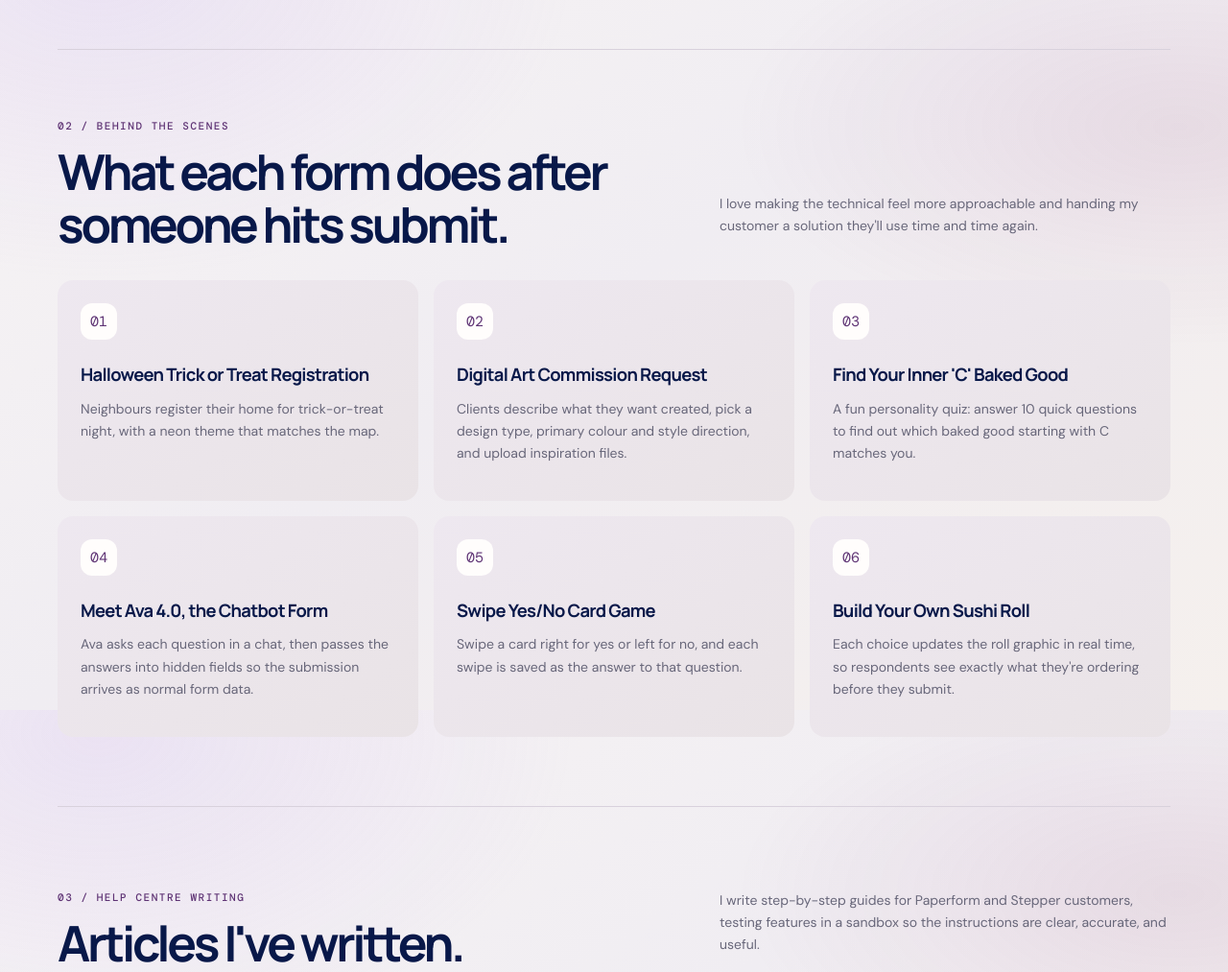
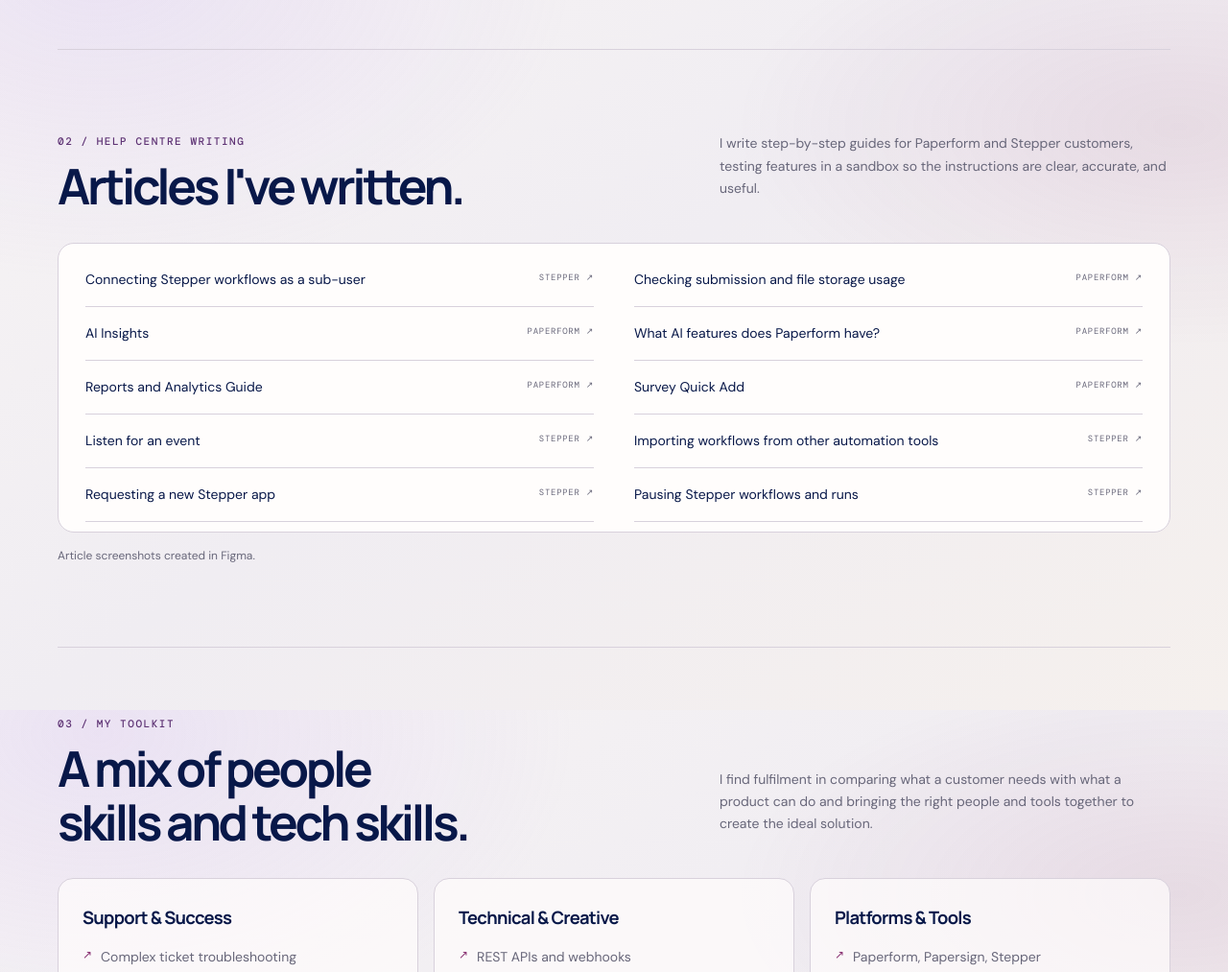
Before and after one commit to jenn2nsaus/portfolio, a plain HTML site: page index.html in a window 1280 px wide. Shown: the part 2460-3473 px from the top of the page at 96% size. Drawn offline with nearby package versions, Linux system fonts and the light colour scheme.

Commit message:
Update index.html

```diff
--- a/index.html
+++ b/index.html
@@ -407,52 +407,12 @@
       </div>
     </section>
 
-    <section class="section" id="approach">
-      <div class="section-heading">
-        <div>
-          <span class="section-kicker">02 / Behind the scenes</span>
-          <h2 class="section-title">What each form does after someone hits submit.</h2>
-        </div>
-        <p class="section-intro">I love making the technical feel more approachable and handing my customer a solution they'll use time and time again.</p>
-      </div>
-      <div class="process-grid">
-        <article class="process-card">
-          <span class="process-icon" aria-hidden="true">01</span>
-          <h3>Halloween Trick or Treat Registration</h3>
-          <p>Neighbours register their home for trick-or-treat night, with a neon theme that matches the map.</p>
-        </article>
-        <article class="process-card">
-          <span class="process-icon" aria-hidden="true">02</span>
-          <h3>Digital Art Commission Request</h3>
-          <p>Clients describe what they want created, pick a design type, primary colour and style direction, and upload inspiration files.</p>
-        </article>
-        <article class="process-card">
-          <span class="process-icon" aria-hidden="true">03</span>
-          <h3>Find Your Inner 'C' Baked Good</h3>
-          <p>A fun personality quiz: answer 10 quick questions to find out which baked good starting with C matches you.</p>
-        </article>
-        <article class="process-card">
-          <span class="process-icon" aria-hidden="true">04</span>
-          <h3>Meet Ava 4.0, the Chatbot Form</h3>
-          <p>Ava asks each question in a chat, then passes the answers into hidden fields so the submission arrives as normal form data.</p>
-        </article>
-        <article class="process-card">
-          <span class="process-icon" aria-hidden="true">05</span>
-          <h3>Swipe Yes/No Card Game</h3>
-          <p>Swipe a card right for yes or left for no, and each swipe is saved as the answer to that question.</p>
-        </article>
-        <article class="process-card">
-          <span class="process-icon" aria-hidden="true">06</span>
-          <h3>Build Your Own Sushi Roll</h3>
-          <p>Each choice updates the roll graphic in real time, so respondents see exactly what they're ordering before they submit.</p>
-        </article>
-      </div>
-    </section>
+
 
     <section class="section" id="writing">
       <div class="section-heading">
         <div>
-          <span class="section-kicker">03 / Help Centre writing</span>
+          <span class="section-kicker">02 / Help Centre writing</span>
           <h2 class="section-title">Articles I've written.</h2>
         </div>
         <p class="section-intro">I write step-by-step guides for Paperform and Stepper customers, testing features in a sandbox so the instructions are clear, accurate, and useful.</p>
@@ -476,7 +436,7 @@
     <section class="section" id="toolkit">
       <div class="section-heading">
         <div>
-          <span class="section-kicker">04 / My toolkit</span>
+          <span class="section-kicker">03 / My toolkit</span>
           <h2 class="section-title">A mix of people<br>skills and tech skills.</h2>
         </div>
         <p class="section-intro">I find fulfilment in comparing what a customer needs with what a product can do and bringing the right people and tools together to create the ideal solution.</p>
@@ -518,7 +478,7 @@
         <p>Want to talk customer success, SaaS, or making tricky things work?</p>
       </div>
        <a class="button" href="mailto:mrsjennrobinson@gmail.com">Email me!</a>
-      <a class="button" href="https://www.linkedin.com/in/jennifer-robinson-4760a411/" target="_blank" rel="noopener noreferrer">Let's connect on LinkedIn↗</a>
+      <a class="button" href="https://www.linkedin.com/in/mrs-jenn-robinson/" target="_blank" rel="noopener noreferrer">Let's connect on LinkedIn↗</a>
     </section>
   </main>
 
```
